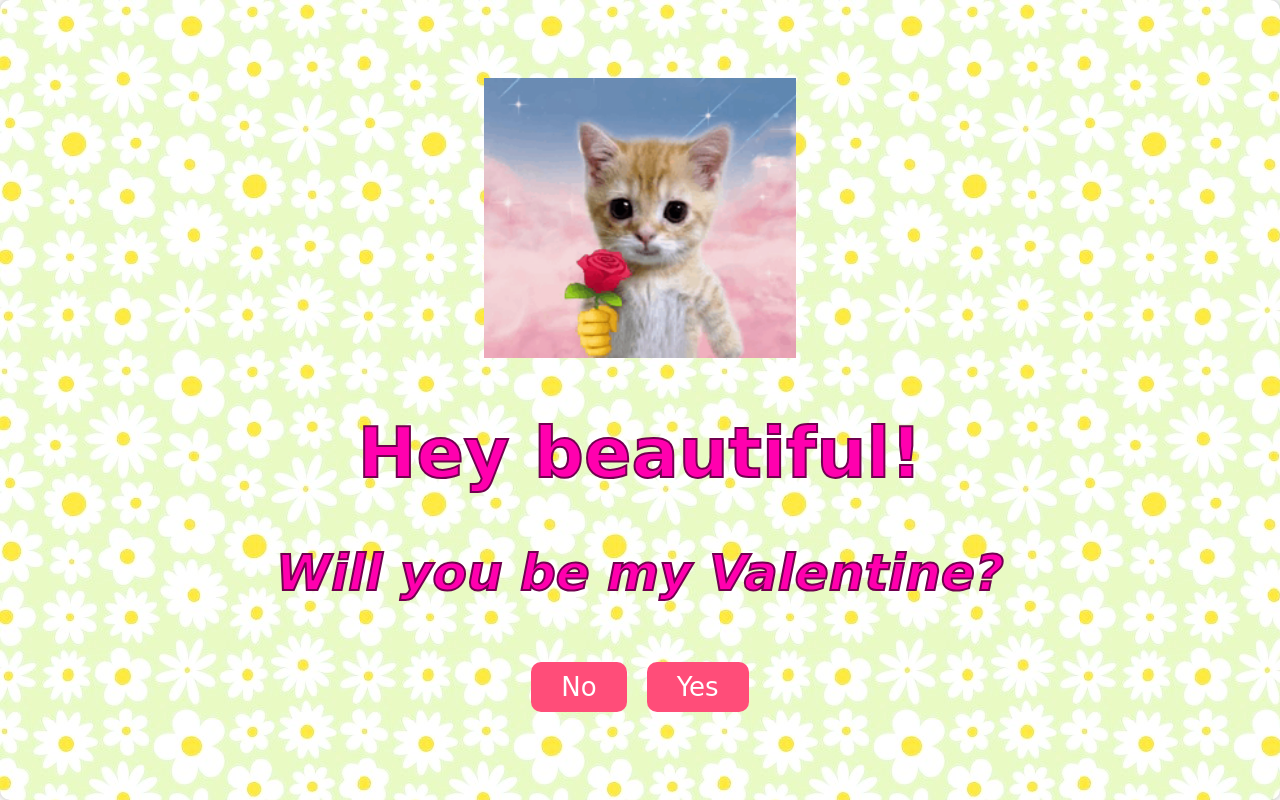
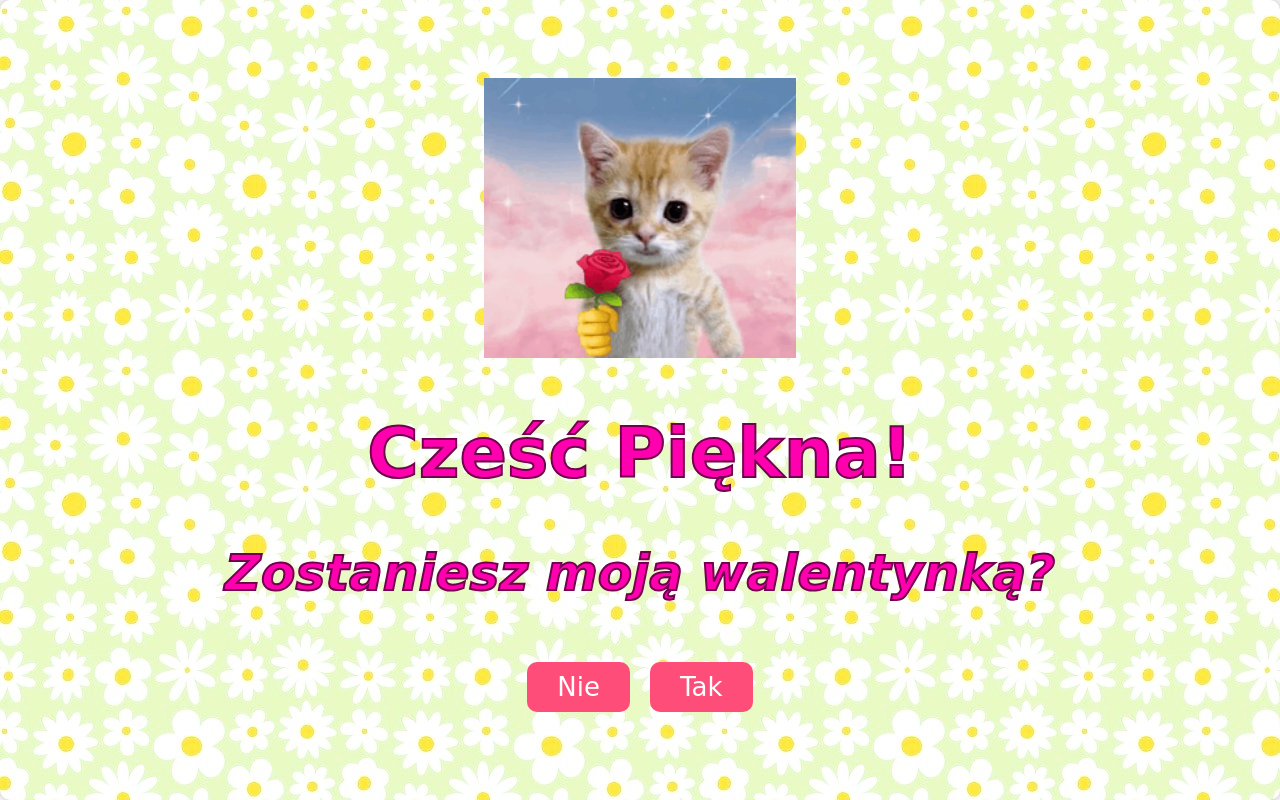
Before and after one commit to wicheer/testowa, a plain HTML site: page index.html in a window 1280 px wide. Drawn offline with Linux system fonts and the light colour scheme.

Commit message:
Update index.html

```diff
--- a/index.html
+++ b/index.html
@@ -5,21 +5,21 @@
     <meta charset="UTF-8">
     <meta name="viewport" content="width=device-width, initial-scale=1.0">
     <link rel="stylesheet" href="styles.css">
-    <title>Valentine</title>
+    <title>Walentynki</title>
 </head>
 
 <body>
     <div class="container">
         <div class="Mainprompt">
             <img class="image" src="images/catflower.jpg"></img>
-            <h1 class="hh" id="name">Hey beautiful!</h1>
-            <p class="pp" id="question">Will you be my Valentine?</p>
+            <h1 class="hh" id="name">Cześć Piękna!</h1>
+            <p class="pp" id="question">Zostaniesz moją walentynką?</p>
             <div class="buttons">
-                <button id="no-button" onclick="showMessage('No')">No</button>
-                <button onclick="showMessage('Yes')" id="yesButton">Yes</button>
+                <button id="no-button" onclick="showMessage('No')">Nie</button>
+                <button onclick="showMessage('Yes')" id="yesButton">Tak</button>
             </div>
             <div class="hidden-message" id="no-message">
-                <p>Nice try, but you can't escape that easily!</p>
+                <p>Niezła próba, ale nie da się tak łatwo uciec!</p>
             </div>
             <div class="hidden-message" id="yes-message">
                 <p>Yeees! See you on the 14th, princess.</p>
```
